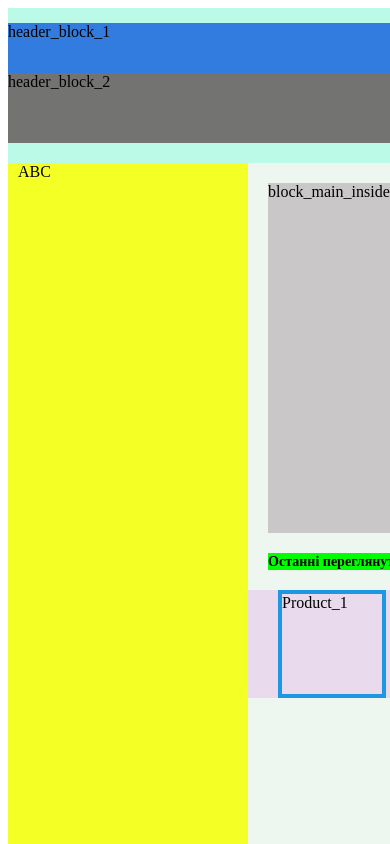
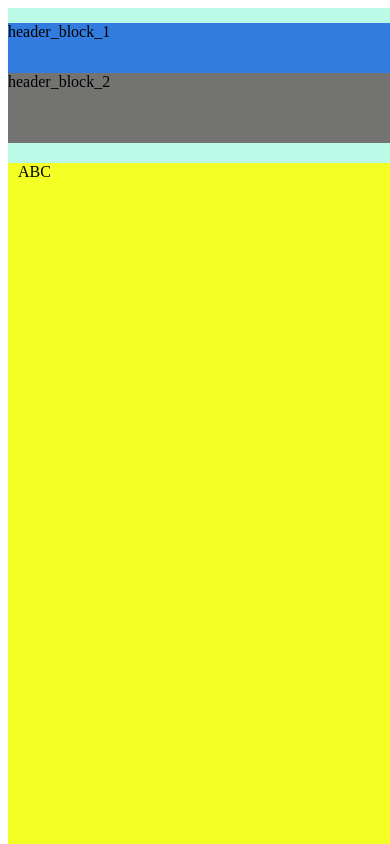
Before and after one commit to RuslanFD/Domashka_14-11-2022, a plain HTML site: page index.html in a window 390 px wide. Shown: the top 844 px of the page. Drawn offline with Linux system fonts and the light colour scheme.

Commit message:
copy to laptop_2

```diff
--- a/styles/main.css
+++ b/styles/main.css
@@ -57,8 +57,8 @@
 }
 
 .latest_products > div {
-	width: 100px;
-	height: 100px;
+	width: 112px;
+	height: 120px;
 	border: 4px solid #1e97e3;
 
 }
@@ -72,7 +72,7 @@
 		width: calc(100%/12*12);
 	}
 
-	.block_side {
+	.block_side_main {
 		width: calc(100%/12*12);
 	}
 
```
